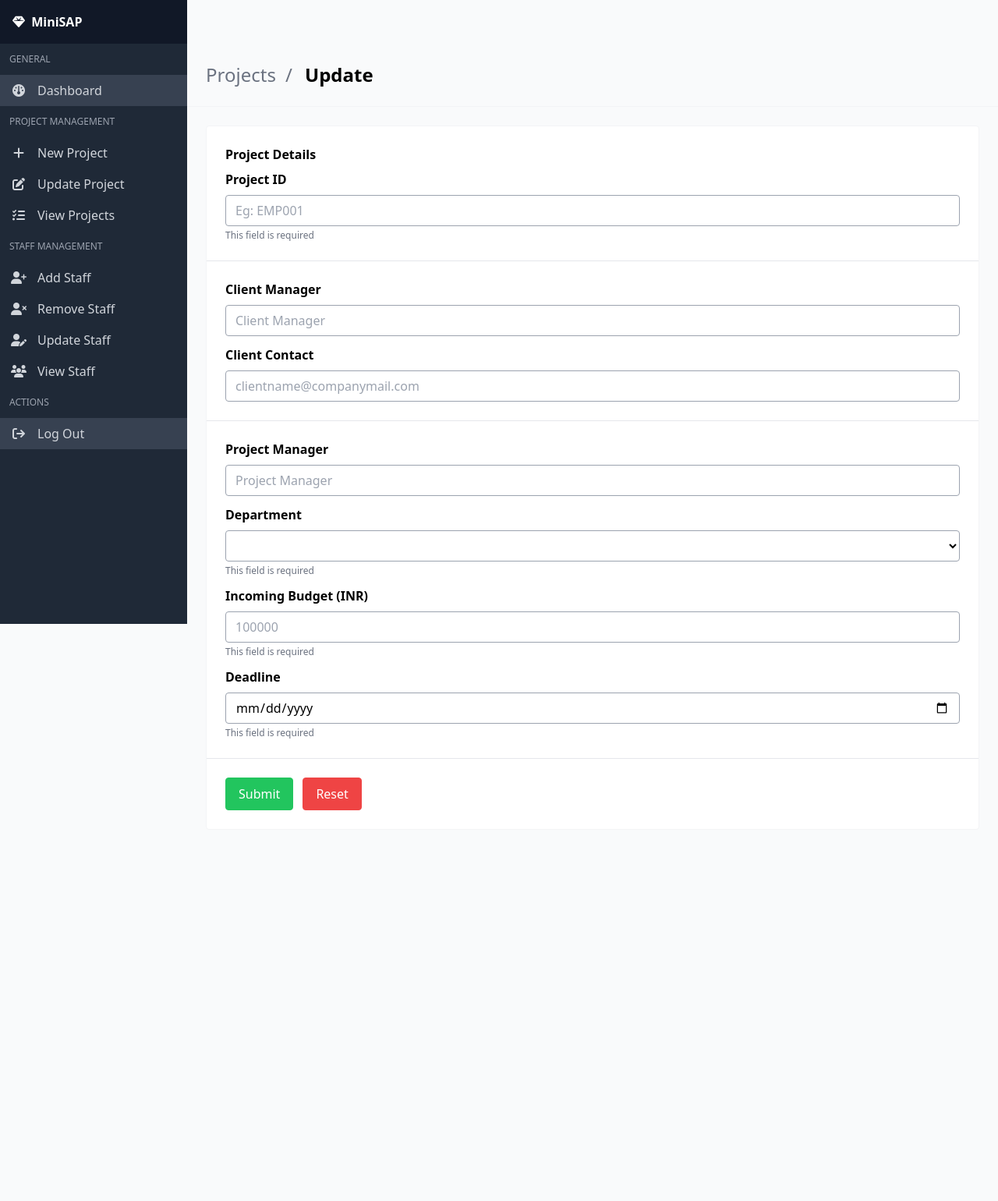
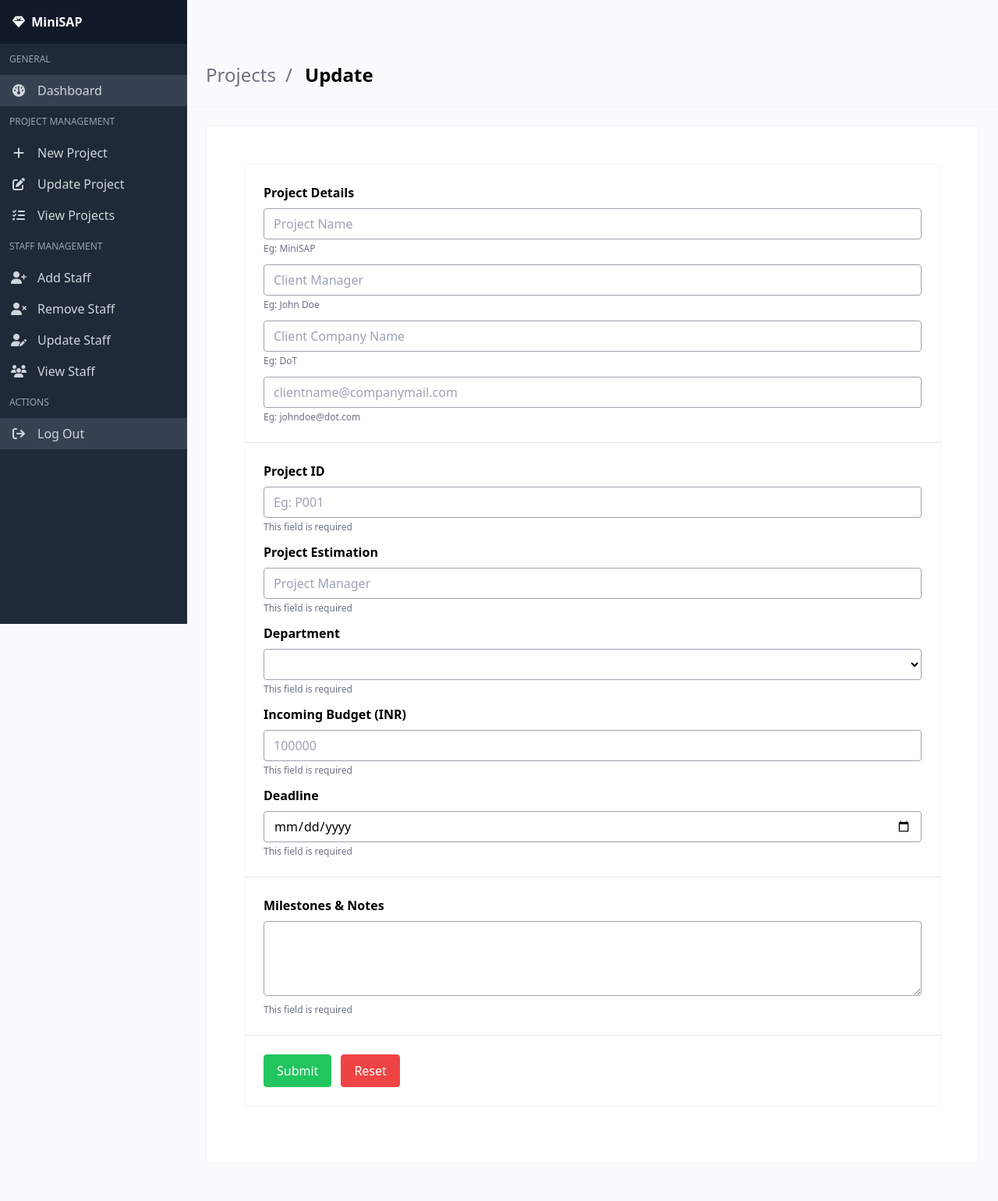
Before and after one commit to tgovani426/AWP-PROJECT, a Node server app: page /project/updateProject in a window 1280 px wide. Shown: the whole page at 78% size. Before the commit the page ends 1039 px from the top, so only its background shows below. Run offline with Node 20, Linux system fonts and the light colour scheme; some libraries are stand-ins or nearby versions.

Commit message:
Update and add project

```diff
--- a/Routes/project.js
+++ b/Routes/project.js
@@ -2,6 +2,7 @@ const express = require('express')
 const router = express.Router()
 const bodyParser = require('body-parser')
 const project = require('../Database/model_project');
+
 
 const urlencodedParser = bodyParser.urlencoded({ extended: true });
 
@@ -29,6 +30,29 @@ router.post('/newProject', urlencodedParser, (req, res) => {
 router.get('/updateProject', (req, res) => {
     res.render('update_project')
 })
+router.post('/updateProject',urlencodedParser, (req, res) => {
+
+    const { projectname, clientmanager, companyname, email, projid, projmanager, dept, budgt, deadline } = req.body
+
+    let update_project = {
+        projname : projectname,
+        clientmgr : clientmanager ,
+        clientcompanynm : companyname,
+        email : email,
+        projectid: projid,
+        projectmgr: projmanager,
+        department: dept,
+        budget: budgt,
+        DOB:deadline
+    }
+
+    project.findOneAndUpdate({projectid:projid},update_project,(err,result)=>{
+        if(err) throw err
+        res.render('view_project')
+
+    })
+    // res.render('update_project')
+})
 router.get('/viewProject', (req, res) => {
     res.render('view_project')
 })
--- a/views/update_project.ejs
+++ b/views/update_project.ejs
@@ -104,50 +104,73 @@
     <section class="section main-section">
       <div class="card mb-6">
         <div class="card-content">
+
+          <form action="/project/updateProject" method="POST">
+
+            <section class="section main-section">
+              <div class="card mb-6">
+                <div class="card-content">
                   <form method="get">
                     <div class="field">
                       <label class="label">Project Details</label>
+                      <div class="field-body">
                         <div class="field">
-                <label class="label">Project ID</label>
+                          <div class="control ">
+                            <input class="input" type="text" placeholder="Project Name" name="projectname">
+                          </div>
+                          <p class="help">Eg: MiniSAP</p>
+                        </div>
+                        <div class="field">
                           <div class="control">
-                  <input class="input" type="text" placeholder="Eg: EMP001">
+                            <input class="input" type="text" placeholder="Client Manager" name="clientmanager">
                           </div>
-                <p class="help">
-                  This field is required
-                </p>
+                          <p class="help">Eg: John Doe</p>
+                        </div>
+                        <div class="field">
+                          <div class="field addons">
+                            <div class="control expanded">
+                              <input class="input" type="tel" placeholder="Client Company Name" name="companyname">
+                            </div>
+                          </div>
+                          <p class="help">Eg: DoT</p>
+                        </div>
+                        <div class="field">
+                          <div class="control">
+                            <input class="input" type="email" placeholder="clientname@companymail.com" name="email">
+                          </div>
+                          <p class="help">Eg: johndoe@dot.com</p>
+                        </div>
                       </div>
                     </div>
 
                     <hr>
 
                     <div class="field">
-              <label class="label">Client Manager</label>
+                      <label class="label">Project ID</label>
                       <div class="control">
-                <input class="input" type="email" placeholder="Client Manager">
+                        <input class="input" type="text" placeholder="Eg: P001" name="projid">
                       </div>
-            </div>
-            <div class="field">
-              <label class="label">Client Contact</label>
-              <div class="control">
-                <input class="input" type="email" placeholder="clientname@companymail.com">
-              </div>
+                      <p class="help">
+                        This field is required
+                      </p>
                     </div>
 
+                    <div class="field">
+                      <label class="label">Project Estimation</label>
+                      <div class="control">
+                        <input class="input" type="text" placeholder="Project Manager" name="projmanager">
+                      </div>
+                      <p class="help">
+                        This field is required
+                      </p>
+                    </div>
 
-            <hr>
-
-            <div class="field">
-              <label class="label">Project Manager</label>
-              <div class="control">
-                <input class="input" type="text" placeholder="Project Manager">
-              </div>
-            </div>
                     <div class="field">
                       <label class="label">Department</label>
                       <div class="control">
                         <div class="select">
-                  <select>
-                    <option value=""></option>
+                          <select name="dept">
+                            <option value="Select Department"></option>
                             <option value="Designer">Designer</option>
                             <option value="Developer">Developer</option>
                             <option value="Marketing">Marketing</option>
@@ -162,7 +185,7 @@
                     <div class="field">
                       <label class="label">Incoming Budget (INR)</label>
                       <div class="control">
-                <input class="input" type="number" placeholder="100000">
+                        <input class="input" type="number" placeholder="100000" name="budgt">
                       </div>
                       <p class="help">
                         This field is required
@@ -172,9 +195,21 @@
                     <div class="field">
                       <label class="label">Deadline</label>
                       <div class="control">
-                <input type="date" class="input"></input>
+                        <input type="date" class="input" name="deadline"></input>
                       </div>
                       <p class=" help">
+                        This field is required
+                      </p>
+                    </div>
+
+                    <hr>
+
+                    <div class="field">
+                      <label class="label">Milestones & Notes</label>
+                      <div class="control">
+                        <textarea class="textarea" name="textarea"></textarea>
+                      </div>
+                      <p class="help">
                         This field is required
                       </p>
                     </div>
```
Also changed, not shown: views/new_project.ejs (+4 -4 lines). Lines whose indentation alone changed are shown as unchanged.
